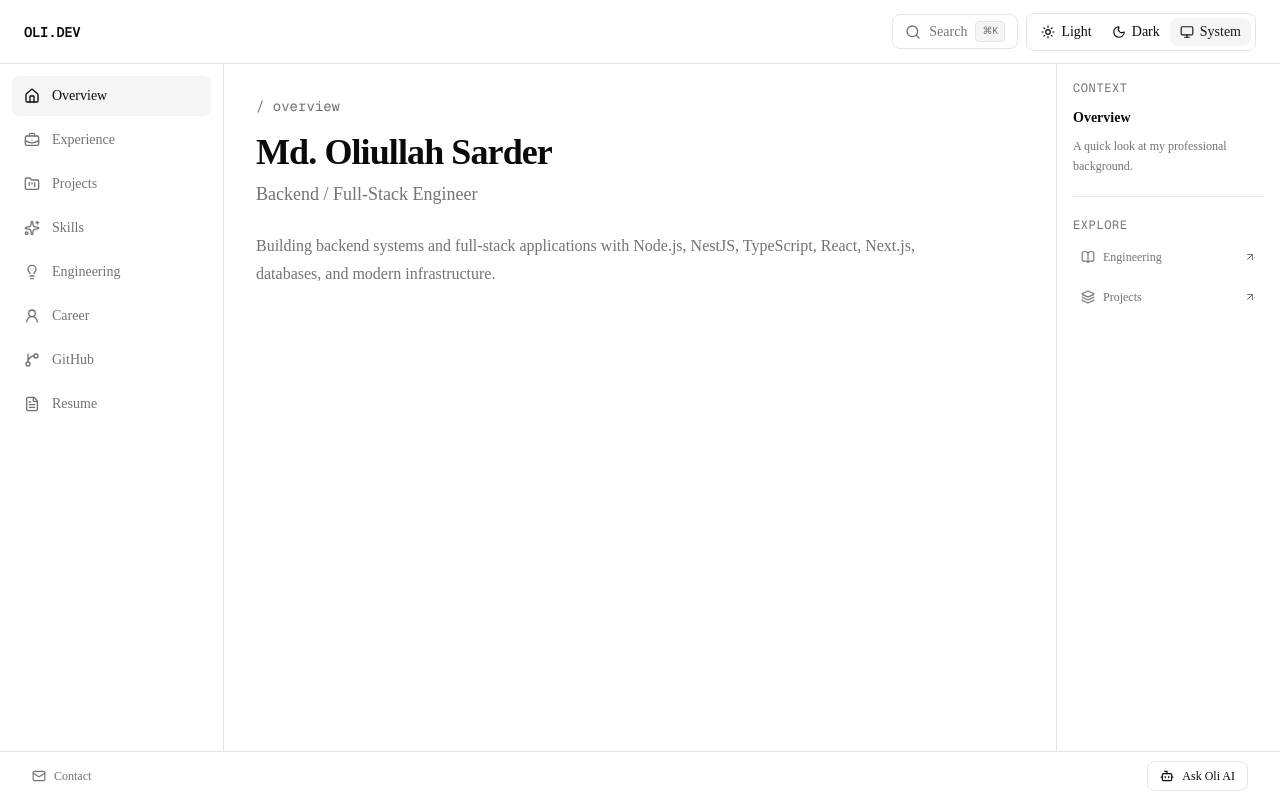
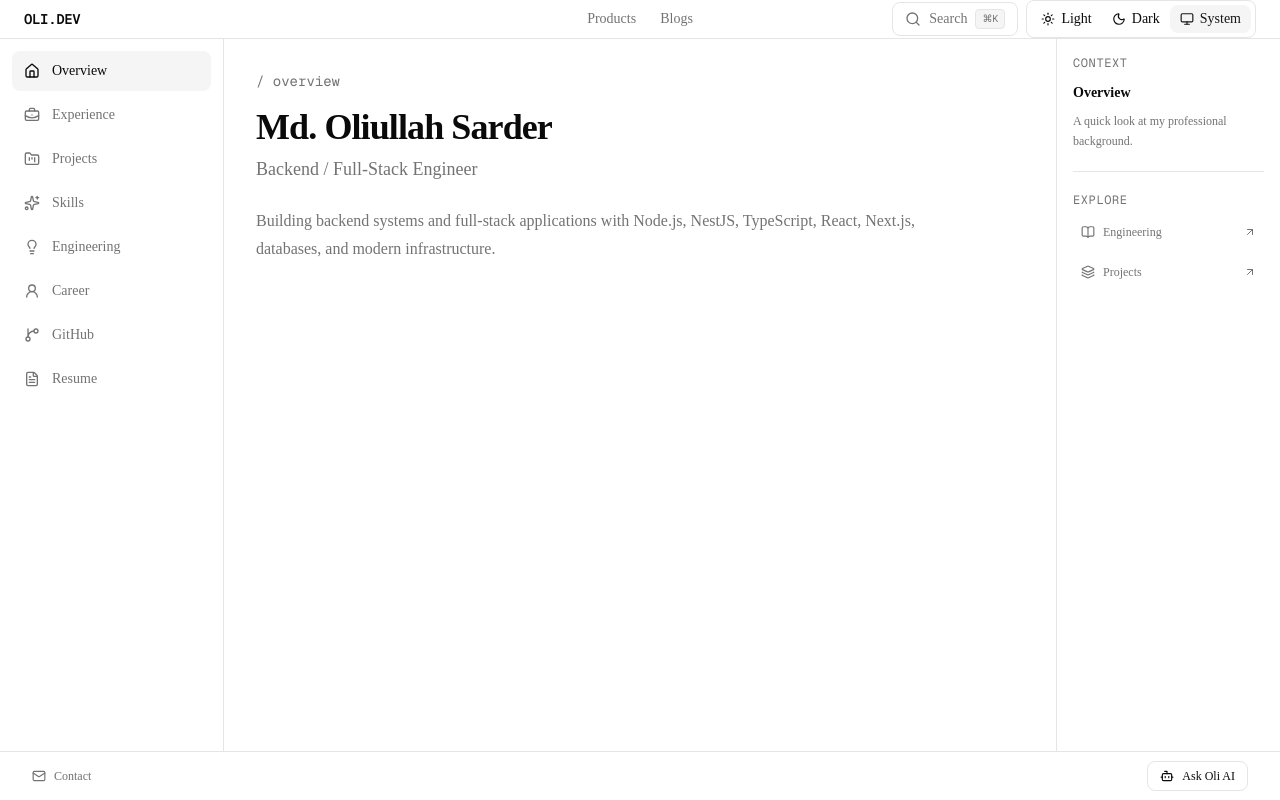
Before and after one commit to mohammad-oliullah/oli-foli, a Next.js app: page / in a window 1280 px wide. Built offline with nearby package versions, Linux system fonts and the light colour scheme.

Commit message:
feat: add header menu component with product links

```diff
--- /dev/null
+++ b/src/components/layouts/header-menu.tsx
@@ -0,0 +1,63 @@
+"use client";
+
+import Link from "next/link";
+import { useState } from "react";
+
+const products = [
+  {
+    name: "Bhalobasha",
+    href: "https://bhalobasha-plum.vercel.app",
+  },
+];
+
+export function HeaderMenu() {
+  const [productsOpen, setProductsOpen] = useState(false);
+
+  return (
+    <nav
+      className="absolute left-1/2 top-1/2 flex -translate-x-1/2 -translate-y-1/2 items-center"
+      onMouseLeave={() => setProductsOpen(false)}
+    >
+      {/* Products */}
+      <button
+        type="button"
+        onClick={() => setProductsOpen((open) => !open)}
+        onMouseEnter={() => setProductsOpen(true)}
+        className={`rounded-md px-3 py-2 text-sm transition-colors ${
+          productsOpen
+            ? "text-foreground"
+            : "text-muted-foreground hover:text-foreground"
+        }`}
+      >
+        Products
+      </button>
+
+      {/* Product items */}
+      <div
+        className={`flex items-center overflow-hidden transition-all duration-300 ease-out ${
+          productsOpen ? "max-w-125 opacity-100" : "max-w-0 opacity-0"
+        }`}
+      >
+        {products.map((product) => (
+          <a
+            key={product.href}
+            href={product.href}
+            target="_blank"
+            rel="noopener noreferrer"
+            className="shrink-0 whitespace-nowrap px-2 py-2 text-xs text-muted-foreground transition-colors hover:text-foreground"
+          >
+            {product.name}
+          </a>
+        ))}
+      </div>
+
+      {/* Blogs */}
+      <Link
+        href="/blogs"
+        className="shrink-0 rounded-md px-3 py-2 text-sm text-muted-foreground transition-colors hover:text-foreground"
+      >
+        Blogs
+      </Link>
+    </nav>
+  );
+}
--- a/src/components/layouts/header.tsx
+++ b/src/components/layouts/header.tsx
@@ -1,17 +1,21 @@
 import { Search } from "lucide-react";
 
 import { ThemeSwitcher } from "@/components/theme/theme-switcher";
+import { HeaderMenu } from "./header-menu";
 
 export function Header() {
   return (
-    <header className="z-40 flex h-16 shrink-0 items-center border-b bg-background/95 px-3 backdrop-blur sm:px-4 lg:px-6">
+    <header className="relative z-40 flex shrink-0 items-center border-b bg-background/95 px-3 backdrop-blur sm:px-4 lg:px-6">
       <a
-        className="font-mono text-sm font-semibold tracking-tight"
         href="https://dev.to/oliullah"
         target="_blank"
+        rel="noopener noreferrer"
+        className="font-mono text-sm font-semibold tracking-tight"
       >
         OLI.DEV
       </a>
+
+      <HeaderMenu />
 
       <div className="ml-auto flex items-center gap-2">
         <button
```
